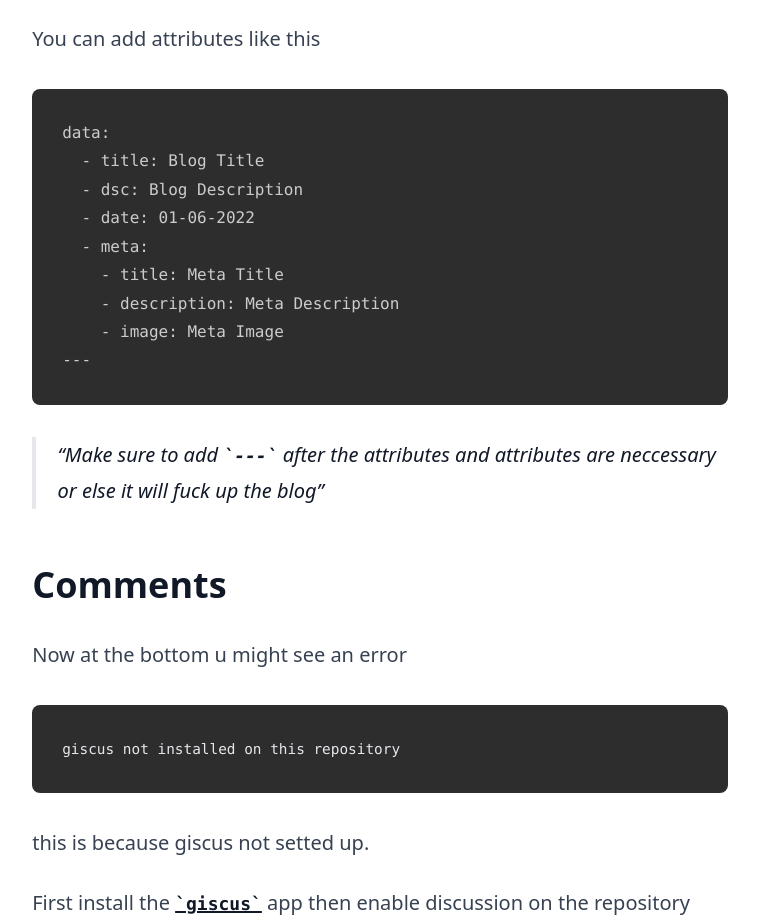
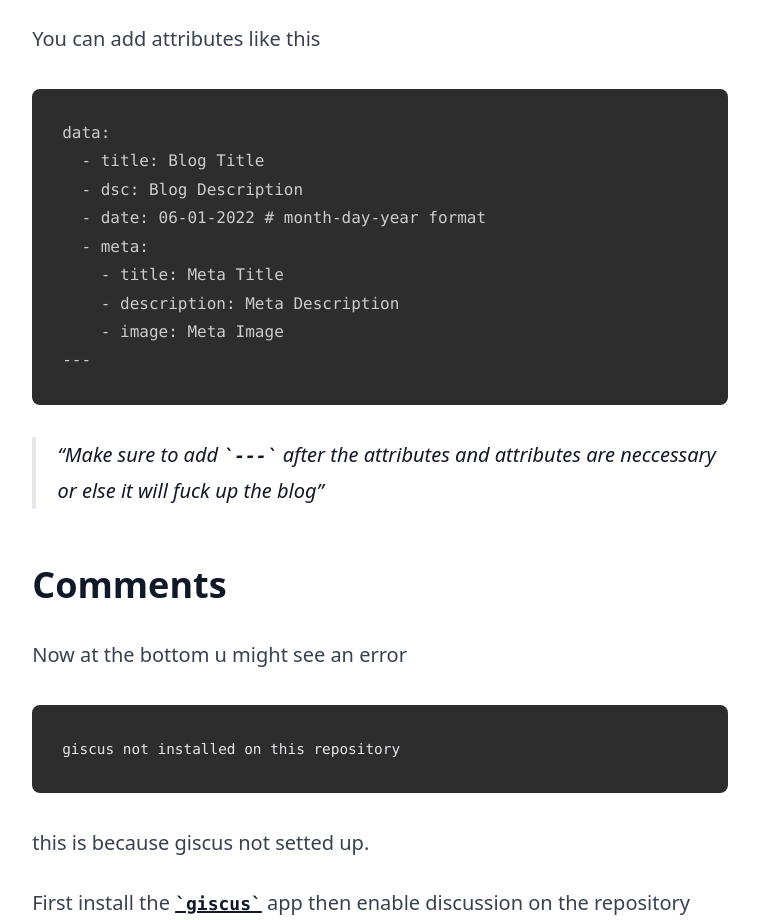
Before and after one commit to yxshv/blog, a Next.js app: page /blogs/write-blogs-seconds in a window 1280 px wide. Shown: the part 960-1880 px from the top of the page, without its empty margins (260-1019 px from the left). Built offline with nearby package versions, Linux system fonts and the light colour scheme; no server answers; the database is empty.

Commit message:
Update write-blogs-seconds.mdx

```diff
--- a/pages/blogs/write-blogs-seconds.mdx
+++ b/pages/blogs/write-blogs-seconds.mdx
@@ -26,7 +26,7 @@ You can add attributes like this
 data:
   - title: Blog Title
   - dsc: Blog Description
-  - date: 01-06-2022
+  - date: 06-01-2022 # month-day-year format
   - meta:
     - title: Meta Title
     - description: Meta Description
```
